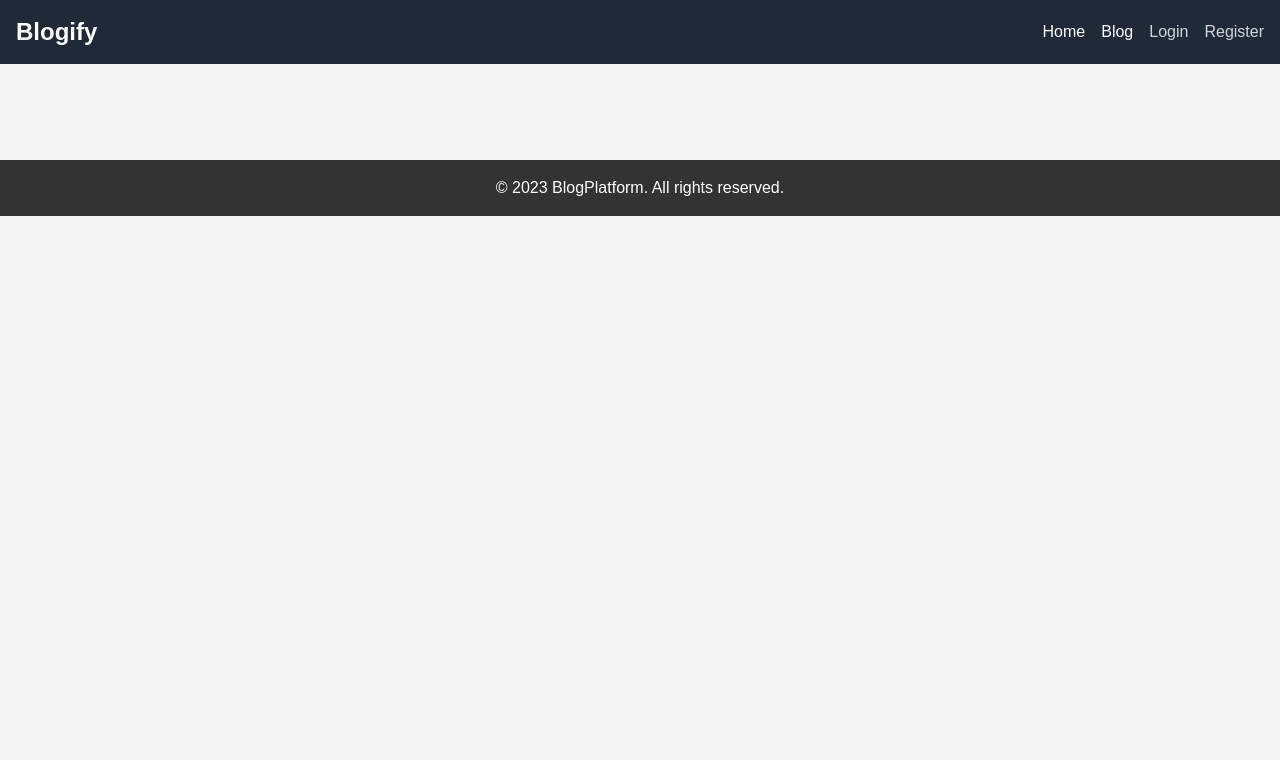
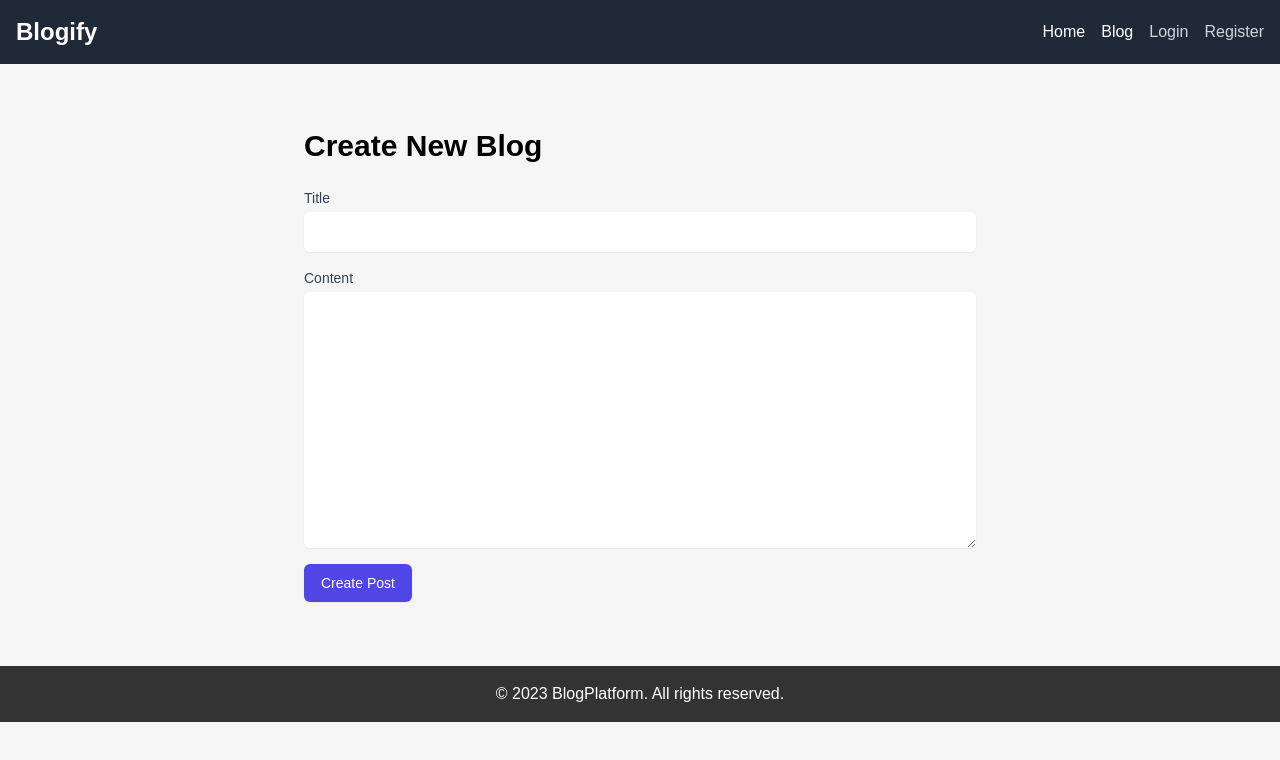
Before and after one commit to shahmohammedarfath/Blogify, a React (Vite) app in the folder client/: page /create-blog in a window 1280 px wide. Shown: the top 760 px of the page. Built offline with nearby package versions, Linux system fonts and the light colour scheme.

Commit message:
CreateBlog route is added

```diff
--- a/client/src/App.jsx
+++ b/client/src/App.jsx
@@ -8,6 +8,7 @@ import BlogPost from "./components/blog/BlogPost.jsx";
 import Register from "./components/auth/Register.jsx";
 import Login from "./components/auth/Login.jsx";
 import { AuthProvider } from "./context/AuthContext.jsx";
+import CreateBlog from "./components/blog/CreateBlog.jsx";
 
 function App() {
   return (
@@ -20,6 +21,7 @@ function App() {
               <Route path="/" element={<Home />} />
               <Route path="/blog" element={<BlogList />} />
               <Route path="/blog/:id" element={<BlogPost />} />
+              <Route path="/create-blog" element={<CreateBlog />} />
               <Route path="/register" element={<Register />} />
               <Route path="/login" element={<Login />} />
             </Routes>
--- a/client/src/components/auth/Login.jsx
+++ b/client/src/components/auth/Login.jsx
@@ -1,27 +1,32 @@
 import React, { useState } from "react";
 import { useNavigate } from "react-router-dom";
-import { useAuth } from "../../context/AuthContext";
+import API from "../utils/api.js";
 
 const Login = () => {
   const [email, setEmail] = useState("");
   const [password, setPassword] = useState("");
-  const [error, setError] = useState("");
+  const [error, setError] = useState(null);
   const navigate = useNavigate();
-  const { login } = useAuth();
 
-  async function handleSubmit(e) {
+  const handleSubmit = async (e) => {
     e.preventDefault();
     try {
-      await login(email, password);
-      alert(response.data.message + " Redirecting to Dashboard...");
-      navigate("/blog");
+      const response = await API.post("/user/login", { email, password });
+      // console.log(response)
+      const { token } =  response.data;
+      console.log(token)
+      console.log(response.data.user?.username)
+
+      // localStorage.setItem("token", token);
+      // alert(response.data.message + " Redirecting to Dashboard...");
+      // navigate("/blog");
     } catch (error) {
       setError(
         error.response?.data?.message ||
           "Login Failed. Please check your credentials."
       );
     }
-  }
+  };
   return (
     <div className="max-w-md mx-auto mt-10">
       <h2 className="text-2xl font-bold mb-5 text-center">Login</h2>
--- a/client/src/components/auth/Register.jsx
+++ b/client/src/components/auth/Register.jsx
@@ -1,6 +1,6 @@
 import React, { useState } from "react";
 import { useNavigate } from "react-router-dom";
-import { useAuth } from "../../context/AuthContext";
+import API from "../utils/api.js";
 
 const Register = () => {
   const [username, setUsername] = useState("");
@@ -8,22 +8,26 @@ const Register = () => {
   const [password, setPassword] = useState("");
   const [error, setError] = useState("");
   const navigate = useNavigate();
-  const { register } = useAuth();
 
   const handleSubmit = async (e) => {
     e.preventDefault();
+
     try {
-      await register(username, email, password);
+      const response = await API.post("/user/register", {
+        username,
+        email,
+        password,
+      });
       alert(response.data.message + " Redirecting to Login...");
       navigate("/login");
     } catch (error) {
-      console.log("Registration Error", error)
+      console.log("Registration Error", error);
       setError(
         error.response?.data?.message ||
           "Registration Failed. Please try again."
       );
     }
-  }
+  };
   return (
     <div className="max-w-md mx-auto mt-10">
       <h2 className="text-2xl font-bold mb-5 text-center">Register</h2>
--- /dev/null
+++ b/client/src/components/blog/CreateBlog.jsx
@@ -0,0 +1,84 @@
+import axios from "axios";
+import React, { useState } from "react";
+import { useNavigate } from "react-router-dom";
+
+const CreateBlog = () => {
+  const [title, setTitle] = useState("");
+  const [content, setContent] = useState("");
+  const [error, setError] = useState(null);
+  const navigate = useNavigate();
+
+  const handleSubmit = async (e) => {
+    e.preventDefault();
+    try {
+      const token = localStorage.getItem("token");
+      const response = await axios.post(
+        "http://localhost:5000/api/blog/create",
+        { title, content }
+      );
+      console.log(response);
+      console.log(response.data);
+      alert("Blog created successfully");
+      navigate("/blog");
+    } catch (error) {
+      setError("Failed to create blog. Please try again.");
+    }
+  };
+  return (
+    <div className="max-w-2xl mx-auto mt-8">
+      <h2 className="text-3xl font-bold mb-6">Create New Blog</h2>
+      {error && (
+        <div
+          className="bg-red-100 border border-red-400 text-red-700 px-4 py-3 rounded mb-4"
+          role="alert"
+        >
+          {error}
+        </div>
+      )}
+      <form onSubmit={handleSubmit} className="space-y-4">
+        <div>
+          <label
+            htmlFor="title"
+            className="block text-sm font-medium text-gray-700"
+          >
+            Title
+          </label>
+          <input
+            type="text"
+            id="title"
+            value={title}
+            onChange={(e) => setTitle(e.target.value)}
+            required
+            className="mt-1 block w-full rounded-md border-gray-300 shadow-sm focus:border-indigo-300 focus:ring focus:ring-indigo-200 focus:ring-opacity-50 p-2"
+          />
+        </div>
+        <div>
+          <label
+            htmlFor="content"
+            className="block text-sm font-medium text-gray-700"
+          >
+            Content
+          </label>
+          <textarea
+            id="content"
+            value={content}
+            onChange={(e) => setContent(e.target.value)}
+            required
+            rows={10}
+            className="mt-1 block w-full rounded-md border-gray-300
+            shadow-sm focus:border-indigo-300 focus:ring focus:ring-indigo-200
+            focus:ring-opacity-50 p-2"
+          ></textarea>
+        </div>
+        <button
+          type="submit"
+          className="inline-flex justify-center py-2 px-4 border border-transparent shadow-sm text-sm font-medium rounded-md text-white bg-indigo-600 hover:bg-indigo-700 focus:outline-none focus:ring-2 focus:ring-offset-2 focus:ring-indigo-500"
+        >
+          Create Post
+        </button>
+      </form>
+    </div>
+  );
+};
+
+export default CreateBlog;
```
Also changed, not shown: 1 other file (tests, documents, lock files or other folders).
